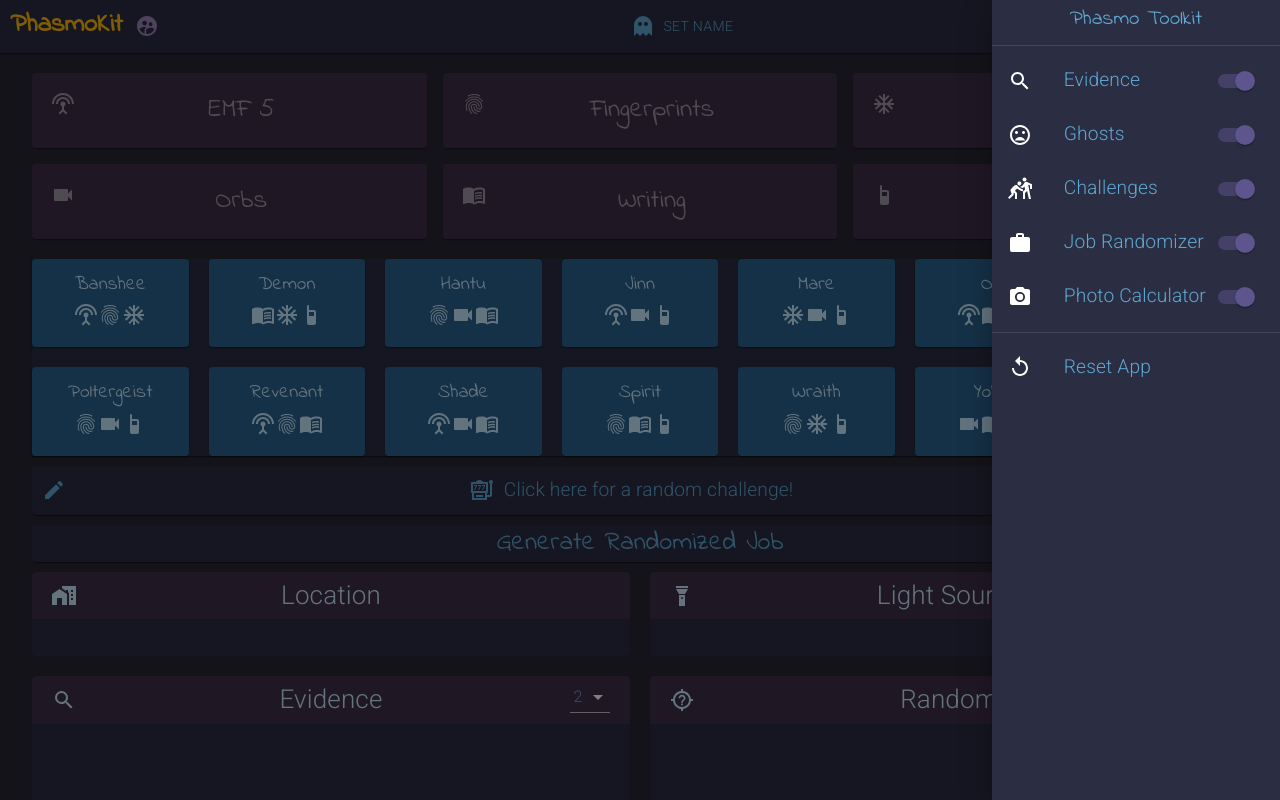
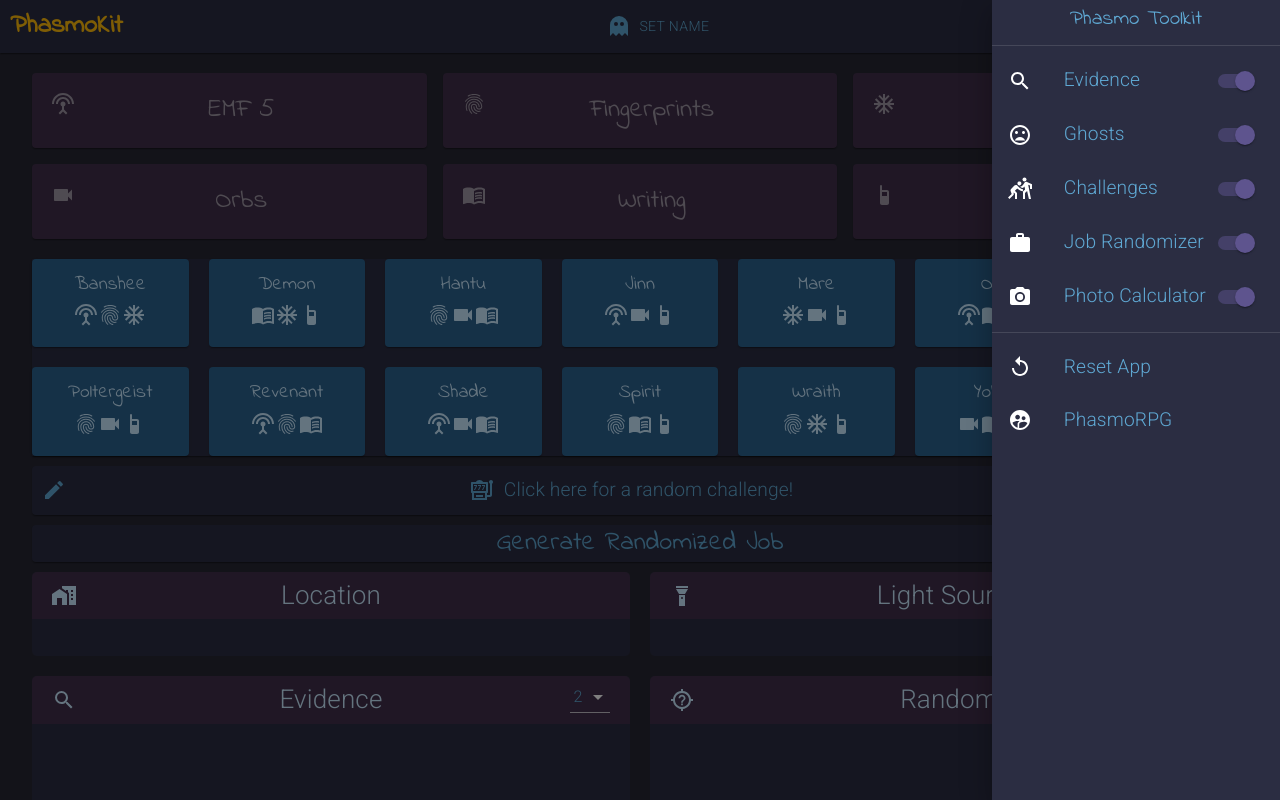
Before and after one commit to gatordunn1/phasmotoolkit, a React (Create React App) app: page / in a window 1280 px wide. Both pictures are taken after a click on the button 1233 px from the left and 26 px from the top of the page. Shown: the top 800 px of the page. Built offline with nearby package versions, Linux system fonts and the light colour scheme.

Commit message:
add phasmorpg to sitemenu, bump version

```diff
--- a/package.json
+++ b/package.json
@@ -1,6 +1,6 @@
 {
   "name": "phasmokit",
-  "version": "0.7.0",
+  "version": "0.7.1",
   "private": true,
   "dependencies": {
     "@material-ui/core": "^4.11.4",
--- a/src/features/header/Header.js
+++ b/src/features/header/Header.js
@@ -33,7 +33,7 @@
     "&:hover": {
       backgroundColor: "transparent",
       color: theme.palette.primary.light,
-    }
+    },
   },
   container: {
     fontSize: "1.0em",
@@ -97,12 +97,10 @@
     <Paper square className={classes.container} component="h1">
       <span>
         {views.phasmorpg ? (
+          <React.Fragment>
             <Accent size="0.8em" color="primary">
               Phasmo RPG
             </Accent>
-        ) : (
-          <span className={classes.title}>PhasmoKit</span>
-        )}
             <IconButton
               onClick={() => handleTogglePhasmoRPG()}
               aria-label="Toggle Phasmo RPG"
@@ -111,6 +109,10 @@
             >
               <SupervisedUserCircleIcon />
             </IconButton>
+          </React.Fragment>
+        ) : (
+          <span className={classes.title}>PhasmoKit</span>
+        )}
       </span>
       <React.Fragment>
         {views.evidence && (
--- a/src/features/sitemenu/SiteMenu.js
+++ b/src/features/sitemenu/SiteMenu.js
@@ -4,7 +4,6 @@
 import clsx from "clsx";
 import Divider from "@material-ui/core/Divider";
 import Drawer from "@material-ui/core/Drawer";
-import FormatPaintIcon from "@material-ui/icons/FormatPaint";
 import Icon from "@mdi/react";
 import IconButton from "@material-ui/core/IconButton";
 import List from "@material-ui/core/List";
@@ -18,17 +17,18 @@
 import ReplayIcon from "@material-ui/icons/Replay";
 import SearchIcon from "@material-ui/icons/Search";
 import SportsKabaddiIcon from "@material-ui/icons/SportsKabaddi";
+import SupervisedUserCircleIcon from "@material-ui/icons/SupervisedUserCircle";
 import Switch from "@material-ui/core/Switch";
 import WorkIcon from "@material-ui/icons/Work";
 
 import { LOCAL_STORAGE_KEY } from "../../constants";
 import { reset as resetChallenges } from "../randomizers/challenges/challengeRandomizerSlice";
 import { reset as resetJobRandomizer } from "../randomizers/jobrandomizer/jobRandomizerSlice";
+import { reset as resetPhasmoRPG } from "../phasmorpg/phasmoRPGSlice";
 import { reset as resetPhotoCalculator } from "../photocalculator/photoCalculatorSlice";
-import { resetApp, selectThemeName, selectViews, toggleModule, toggleTheme } from "../../appSlice";
+import { resetApp, selectViews, toggleModule, togglePhasmoRPG } from "../../appSlice";
 import { resetEvidence, selectIsPristine } from "../evidence/evidenceSlice";
 import { resetGhostName } from "../ghostname/ghostNameSlice";
-import { reset as resetPhasmoRPG } from '../phasmorpg/phasmoRPGSlice';
 import Accent from "../../common/Accent";
 import Readable from "../../common/Readable";
 
@@ -83,7 +83,6 @@
 export default function SiteMenu() {
   const classes = useStyles();
   const dispatch = useDispatch();
-  const themeName = useSelector(selectThemeName);
   const evidenceIsPristine = useSelector(selectIsPristine);
   const views = useSelector(selectViews);
   const [state, setState] = React.useState({
@@ -154,17 +153,17 @@
   );
 
   const menuActionItems = [
-    // {
-    //   id: "theme",
-    //   display: `${themeName === "dark" ? "Light" : "Dark"} Theme`,
-    //   onClick: () => dispatch(toggleTheme()),
-    //   icon: <FormatPaintIcon />,
-    // },
     {
       id: "reset",
       display: "Reset App",
       onClick: () => reset(),
       icon: <ReplayIcon />,
+    },
+    {
+      id: "togglePhasmoRPG",
+      display: "PhasmoRPG",
+      onClick: () => dispatch(togglePhasmoRPG()),
+      icon: <SupervisedUserCircleIcon />,
     },
   ];
 
```
Also changed, not shown: 1 other file (tests, documents, lock files or other folders). Lines whose indentation alone changed are shown as unchanged.
